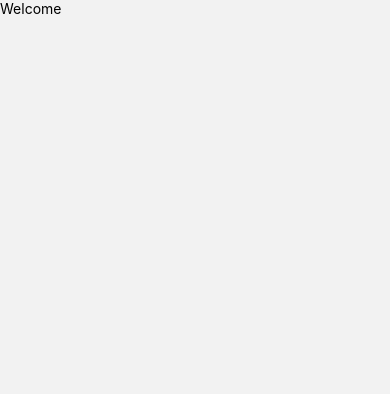
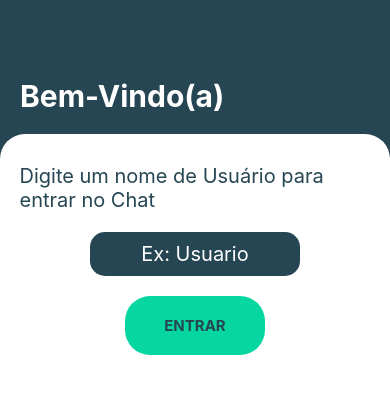
Before and after one commit to yagobelo/App-ChatSocket, a React Native app: screen /Welcome in a window 390 px wide. Shown: the top 394 px of the page. Built offline with nearby package versions, Linux system fonts and the light colour scheme.

Commit message:
feat: create page Welcome

```diff
--- a/src/pages/Welcome/index.js
+++ b/src/pages/Welcome/index.js
@@ -1,14 +1,85 @@
 import React from "react";
-import { View, Text, StyleSheet } from "react-native";
+import {
+  View,
+  Text,
+  StyleSheet,
+  TextInput,
+  TouchableOpacity,
+} from "react-native";
 
 export default function Welcome() {
   return (
-    <View>
-      <Text>Welcome</Text>
+    <View style={styles.container}>
+      <View style={styles.containerHeader}>
+        <Text style={styles.textHeader}>Bem-Vindo(a)</Text>
+      </View>
+
+      <View style={styles.containerForm}>
+        <Text style={styles.textTitle}>
+          Digite um nome de Usuário para entrar no Chat
+        </Text>
+        <TextInput
+          style={styles.input}
+          placeholder="Ex: Usuario"
+          placeholderTextColor={"white"}
+        ></TextInput>
+
+        <TouchableOpacity style={styles.button}>
+          <Text style={styles.textButton}>ENTRAR</Text>
+        </TouchableOpacity>
+      </View>
     </View>
   );
 }
 
 const styles = StyleSheet.create({
-  container: {},
+  container: {
+    flex: 1,
+    backgroundColor: "#264653",
+  },
+  containerHeader: {
+    paddingTop: "20%",
+    marginStart: 20,
+  },
+  textHeader: {
+    fontSize: 30,
+    color: "white",
+    fontWeight: "bold",
+  },
+  containerForm: {
+    backgroundColor: "white",
+    flex: 2,
+    borderTopLeftRadius: 25,
+    borderTopRightRadius: 25,
+    padding: "5%",
+    marginTop: 20,
+    alignItems: "center",
+  },
+  textTitle: {
+    fontSize: 20,
+    marginTop: 10,
+    color: "#264653",
+  },
+  input: {
+    backgroundColor: "#264653",
+    borderRadius: 15,
+    width: "60%",
+    padding: 10,
+    margin: 20,
+    textAlign: "center",
+    color: "white",
+    fontSize: 20,
+  },
+  button: {
+    backgroundColor: "#06d6a0",
+    padding: 20,
+    borderRadius: 25,
+    width: "40%",
+    alignItems: "center",
+  },
+  textButton: {
+    color: "#264653",
+    fontSize: 15,
+    fontWeight: "bold",
+  },
 });
```
